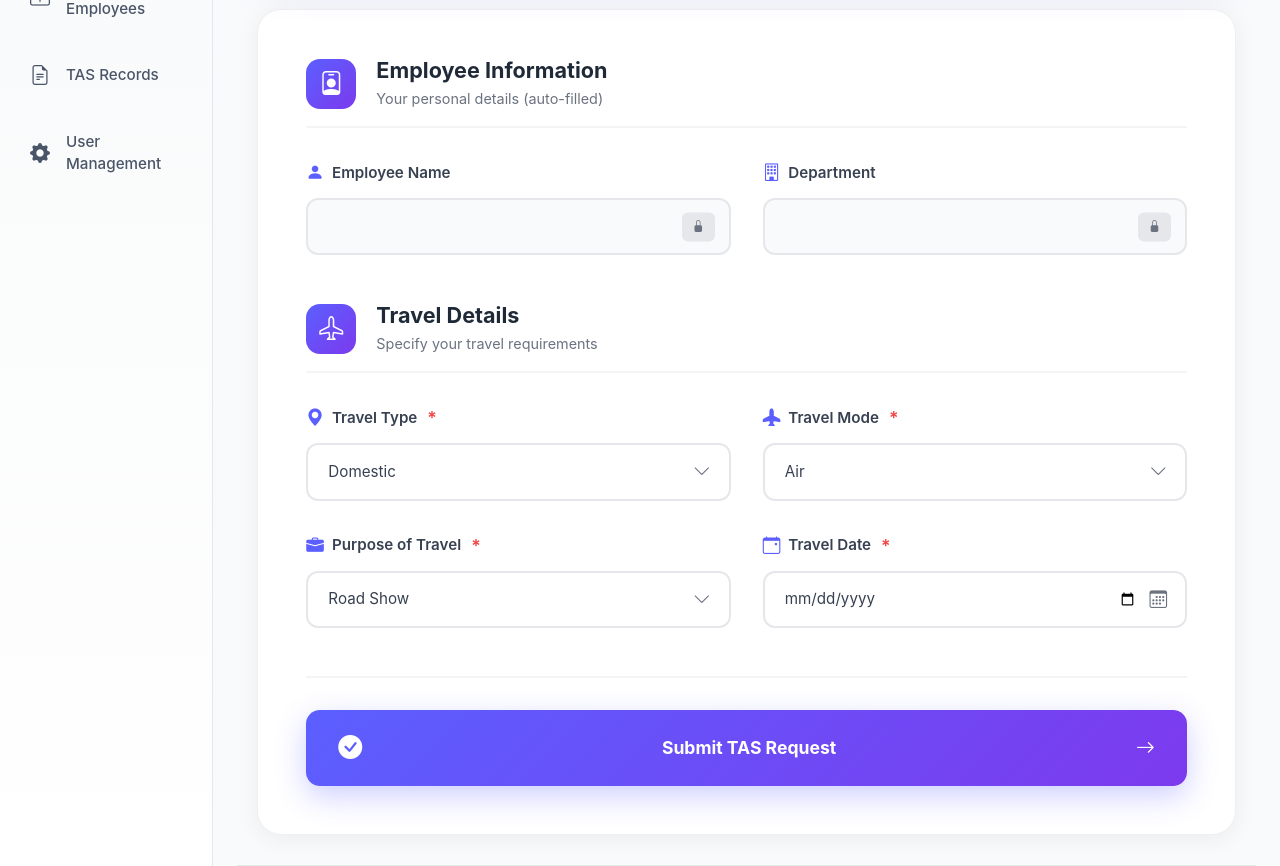
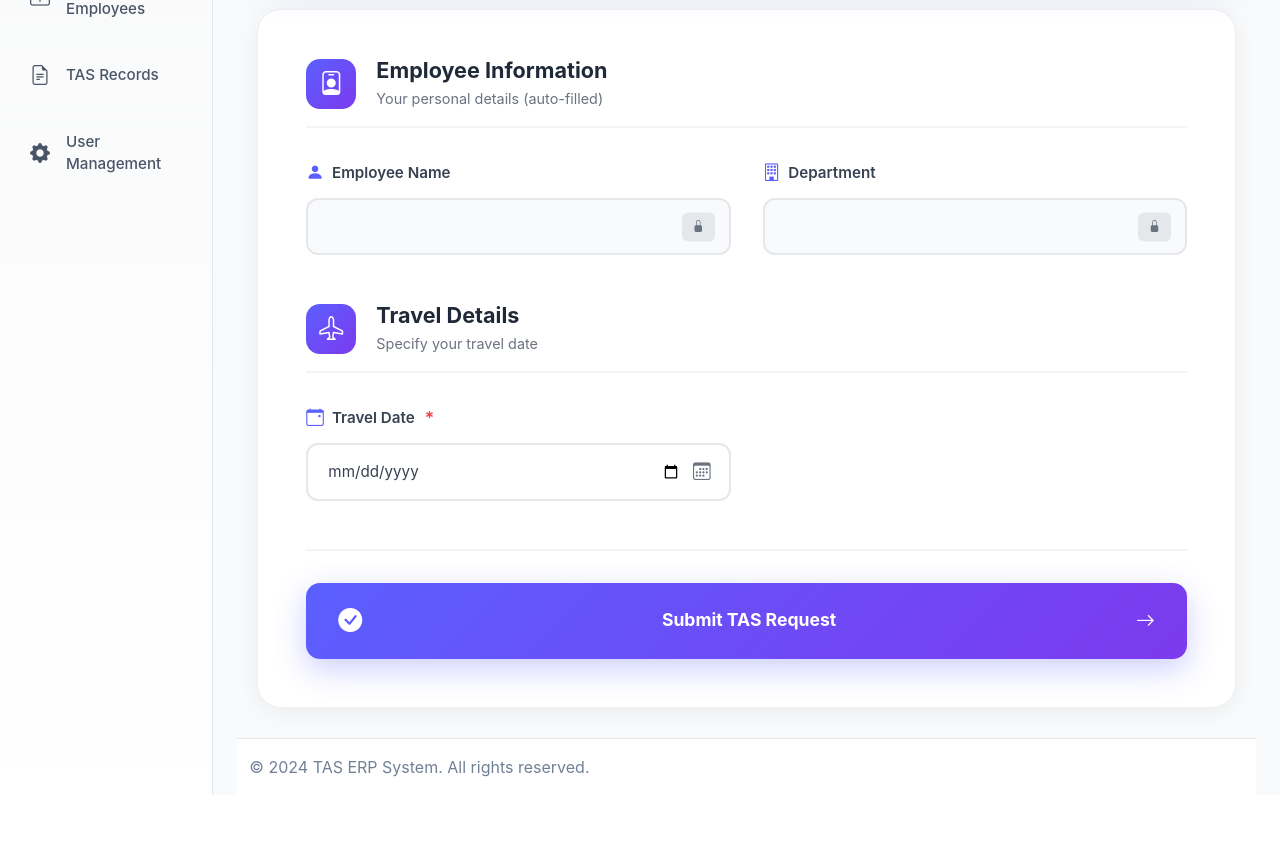
Before and after one commit to trivediatul031/python-erp-portal, a Flask app: template app/templates/employee/submit_tas.html in a window 1280 px wide. Shown: the part 293-1159 px from the top of the page. After the commit the page ends 1088 px from the top, so only its background shows below. Run offline with Flask 3, Linux system fonts and the light colour scheme; the template is opened without the code that fills it: values that come from a table or form of the project are taken from there, others are empty; the visitor is signed in with stand-in values (Sample User, id 1); some libraries are stand-ins or nearby versions.

Commit message:
Remove Travel Type, Travel Mode, and Purpose of Travel fields from submit TAS form

```diff
--- a/app/forms.py
+++ b/app/forms.py
@@ -34,14 +34,14 @@ class TASForm(FlaskForm):
     travel_type = SelectField('Travel Type', choices=[
         ('Domestic', 'Domestic'),
         ('International', 'International')
-    ], validators=[DataRequired()])
+    ], validators=[Optional()], default='Domestic')
 
     travel_mode = SelectField('Travel Mode', choices=[
         ('Air', 'Air'),
         ('Rail', 'Rail'),
         ('Road', 'Road'),
         ('Bus', 'Bus')
-    ], validators=[DataRequired()])
+    ], validators=[Optional()], default='Air')
 
     purpose = SelectField('Purpose of Travel', choices=[
         ('Road Show', 'Road Show'),
@@ -51,7 +51,7 @@ class TASForm(FlaskForm):
         ('Site Visit', 'Site Visit'),
         ('Business Development', 'Business Development'),
         ('Other', 'Other')
-    ], validators=[DataRequired()])
+    ], validators=[Optional()], default='Road Show')
 
     travel_date_start = DateField('Travel Date', validators=[DataRequired()])
 
--- a/app/templates/employee/submit_tas.html
+++ b/app/templates/employee/submit_tas.html
@@ -74,67 +74,11 @@
                 </div>
                 <div class="section-title-group">
                     <h3 class="section-title">Travel Details</h3>
-                    <p class="section-subtitle">Specify your travel requirements</p>
+                    <p class="section-subtitle">Specify your travel date</p>
                 </div>
             </div>
 
             <div class="form-grid">
-                <div class="form-field-wrapper">
-                    <label class="form-label-premium">
-                        <i class="bi bi-geo-alt-fill label-icon"></i>
-                        <span>{{ form.travel_type.label.text }}</span>
-                        <span class="required-star">*</span>
-                    </label>
-                    <div class="select-wrapper">
-                        {{ form.travel_type(class="form-select-premium" + (" is-invalid" if form.travel_type.errors else "")) }}
-                        <i class="bi bi-chevron-down select-arrow"></i>
-                    </div>
-                    {% if form.travel_type.errors %}
-                        <div class="error-message-premium">
-                            <i class="bi bi-exclamation-circle"></i>
-                            {% for error in form.travel_type.errors %}{{ error }}{% endfor %}
-                        </div>
-                    {% endif %}
-                </div>
-
-                <div class="form-field-wrapper">
-                    <label class="form-label-premium">
-                        <i class="bi bi-airplane-fill label-icon"></i>
-                        <span>{{ form.travel_mode.label.text }}</span>
-                        <span class="required-star">*</span>
-                    </label>
-                    <div class="select-wrapper">
-                        {{ form.travel_mode(class="form-select-premium" + (" is-invalid" if form.travel_mode.errors else "")) }}
-                        <i class="bi bi-chevron-down select-arrow"></i>
-                    </div>
-                    {% if form.travel_mode.errors %}
-                        <div class="error-message-premium">
-                            <i class="bi bi-exclamation-circle"></i>
-                            {% for error in form.travel_mode.errors %}{{ error }}{% endfor %}
-                        </div>
-                    {% endif %}
-                </div>
-            </div>
-
-            <div class="form-grid">
-                <div class="form-field-wrapper">
-                    <label class="form-label-premium">
-                        <i class="bi bi-briefcase-fill label-icon"></i>
-                        <span>{{ form.purpose.label.text }}</span>
-                        <span class="required-star">*</span>
-                    </label>
-                    <div class="select-wrapper">
-                        {{ form.purpose(class="form-select-premium" + (" is-invalid" if form.purpose.errors else "")) }}
-                        <i class="bi bi-chevron-down select-arrow"></i>
-                    </div>
-                    {% if form.purpose.errors %}
-                        <div class="error-message-premium">
-                            <i class="bi bi-exclamation-circle"></i>
-                            {% for error in form.purpose.errors %}{{ error }}{% endfor %}
-                        </div>
-                    {% endif %}
-                </div>
-
                 <div class="form-field-wrapper">
                     <label class="form-label-premium">
                         <i class="bi bi-calendar-event label-icon"></i>
```
Also changed, not shown: app/routes/employee.py (+8 -3 lines).
